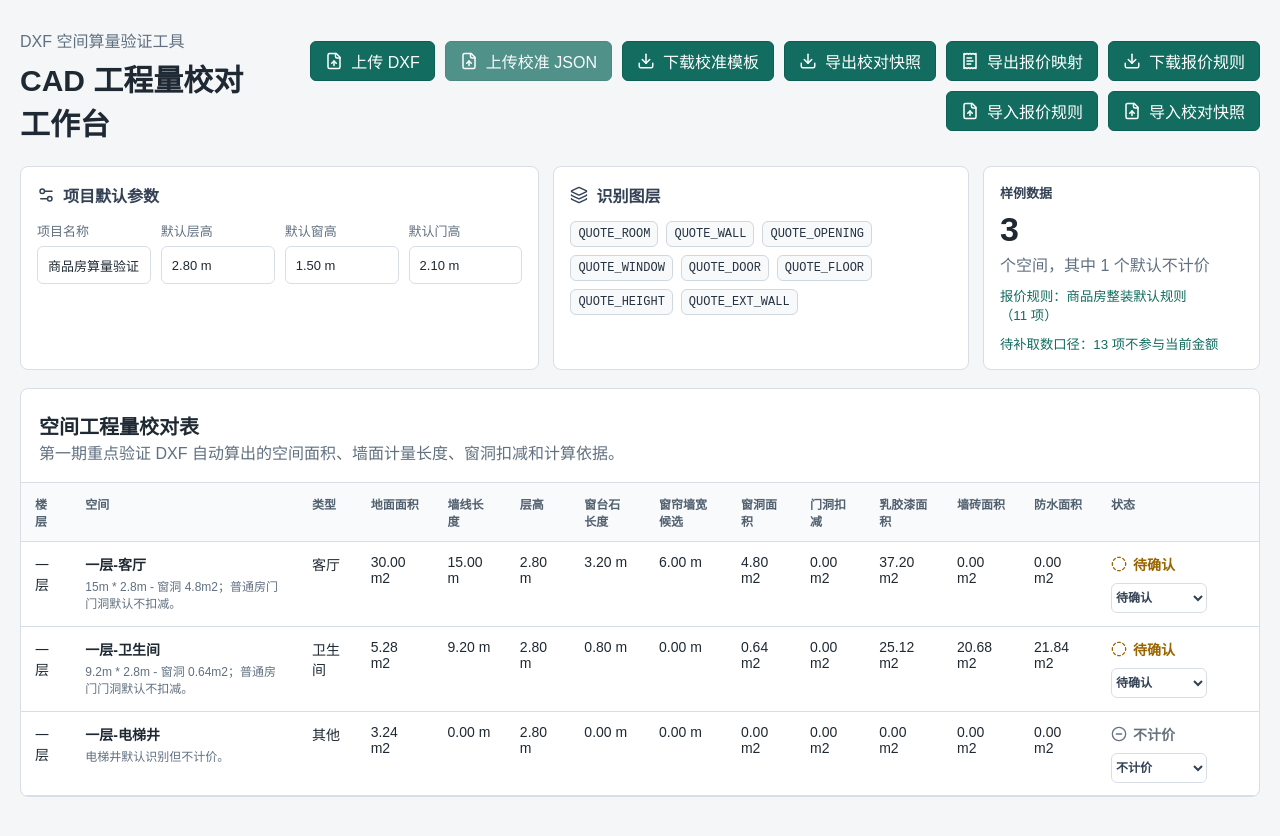
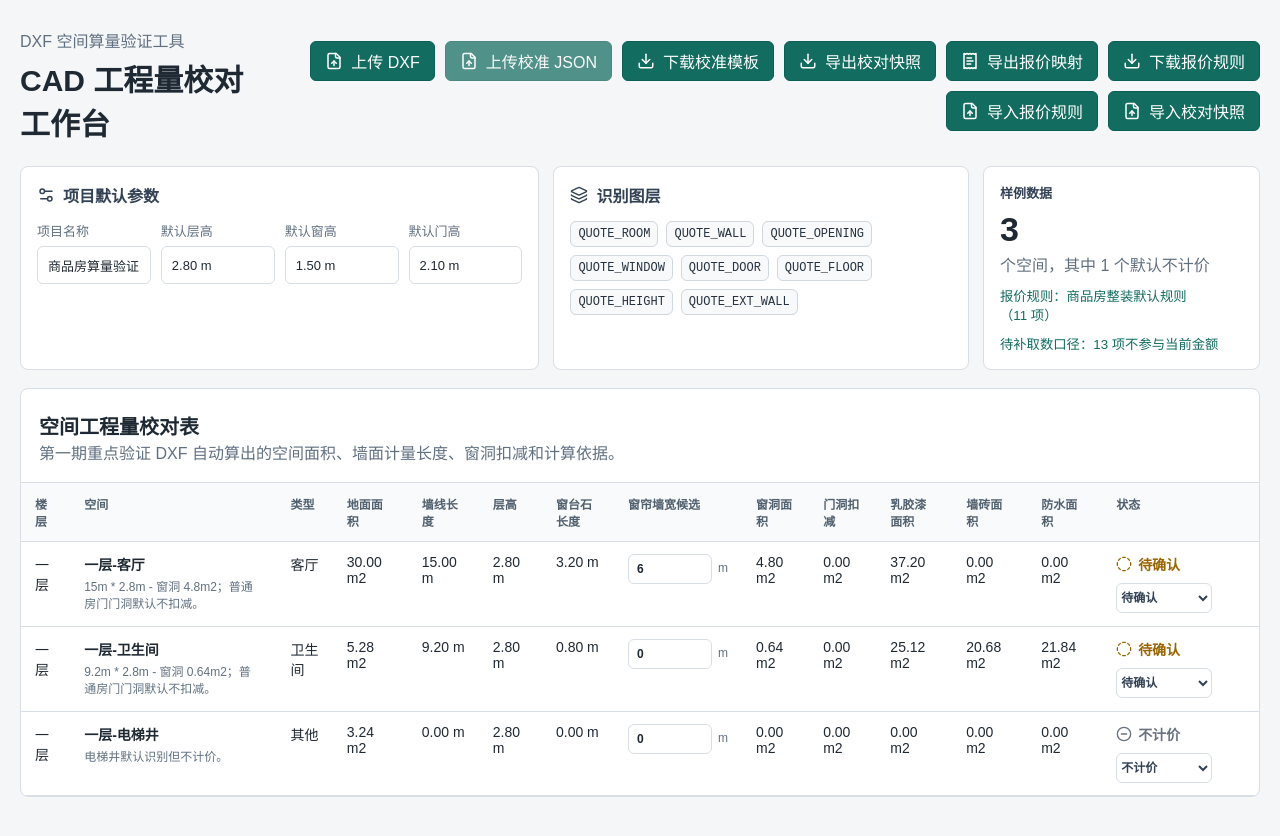
Before and after one commit to giwawe/G-cad-budget-program, a Next.js app in the folder apps/web/: page / in a window 1280 px wide. Shown: the top 836 px of the page. Built offline with nearby package versions, Linux system fonts and the light colour scheme.

Commit message:
feat: allow curtain wall width calibration

```diff
--- a/apps/web/app/globals.css
+++ b/apps/web/app/globals.css
@@ -732,6 +732,28 @@ td .differenceValue {
   font-weight: 700;
 }
 
+.inlineNumberField {
+  display: inline-flex;
+  align-items: center;
+  grid-template-columns: none;
+  gap: 6px;
+  color: #334155;
+}
+
+.inlineNumberField input {
+  width: 84px;
+  min-height: 30px;
+  padding: 0 8px;
+  font-size: 12px;
+  font-weight: 700;
+}
+
+.inlineNumberField span {
+  margin: 0;
+  color: var(--muted);
+  font-size: 12px;
+}
+
 @media (max-width: 960px) {
   main {
     width: min(100vw - 24px, 1360px);
--- a/apps/web/components/quantity-table.tsx
+++ b/apps/web/components/quantity-table.tsx
@@ -37,10 +37,12 @@ export function QuantityTable({
   rows,
   differences = [],
   onChangeStatus,
+  onChangeCurtainWallWidth,
 }: {
   rows: QuantityRow[];
   differences?: CalibrationDifference[];
   onChangeStatus?: (spaceName: string, status: ReviewStatus) => void;
+  onChangeCurtainWallWidth?: (spaceName: string, widthM: number) => void;
 }) {
   const differencesByCell = indexDifferencesByCell(differences);
 
@@ -98,7 +100,21 @@ export function QuantityTable({
                 <DifferenceValue difference={windowsillDifference} />
               </td>
               <td className={differenceClass(curtainWallDifference)}>
-                {row.curtainWallWidthM.toFixed(2)} m
+                {onChangeCurtainWallWidth ? (
+                  <label className="inlineNumberField">
+                    <input
+                      aria-label={`${row.spaceName} 窗帘墙宽候选`}
+                      min="0"
+                      step="0.01"
+                      type="number"
+                      value={row.curtainWallWidthM}
+                      onChange={(event) => onChangeCurtainWallWidth(row.spaceName, Number(event.target.value))}
+                    />
+                    <span>m</span>
+                  </label>
+                ) : (
+                  `${row.curtainWallWidthM.toFixed(2)} m`
+                )}
                 <DifferenceValue difference={curtainWallDifference} />
               </td>
               <td className={differenceClass(windowAreaDifference)}>
--- a/apps/web/components/upload-workbench.tsx
+++ b/apps/web/components/upload-workbench.tsx
@@ -6,7 +6,7 @@ import { DrawingReview } from "@/components/drawing-review";
 import { QuantityTable } from "@/components/quantity-table";
 import { calibrationTemplateFileName, quantityRowsToCalibrationTemplate } from "@/lib/calibration-template";
 import { quantityRowAnchorHref } from "@/lib/quantity-row-anchor";
-import { updateQuantityRowStatus } from "@/lib/quantity-row-status";
+import { updateQuantityRowCurtainWallWidth, updateQuantityRowStatus } from "@/lib/quantity-row-status";
 import {
   apartmentPendingQuoteMetrics,
   buildQuoteMapping,
@@ -380,6 +380,15 @@ export function UploadWorkbench({ initialRows }: { initialRows: QuantityRow[] })
     setMessage(`${spaceName} 状态已更新为 ${statusLabels[status]}`);
   }
 
+  function handleChangeCurtainWallWidth(spaceName: string, widthM: number) {
+    if (!Number.isFinite(widthM)) {
+      return;
+    }
+    setRows((current) => updateQuantityRowCurtainWallWidth(current, spaceName, widthM));
+    setGeneratedQuoteMapping(null);
+    setMessage(`${spaceName} 窗帘墙宽候选已更新`);
+  }
+
   function handleRenameSpace(index: number, name: string) {
     const trimmedName = name.trim();
     if (!trimmedName) {
@@ -744,7 +753,7 @@ export function UploadWorkbench({ initialRows }: { initialRows: QuantityRow[] })
             <p>第一期重点验证 DXF 自动算出的空间面积、墙面计量长度、窗洞扣减和计算依据。</p>
           </div>
         </div>
-        <QuantityTable rows={rows} differences={comparison?.differences ?? []} onChangeStatus={handleChangeStatus} />
+        <QuantityTable rows={rows} differences={comparison?.differences ?? []} onChangeStatus={handleChangeStatus} onChangeCurtainWallWidth={handleChangeCurtainWallWidth} />
       </section>
     </main>
   );
--- a/apps/web/lib/quantity-row-status.ts
+++ b/apps/web/lib/quantity-row-status.ts
@@ -3,3 +3,8 @@ import type { QuantityRow, ReviewStatus } from "./types";
 export function updateQuantityRowStatus(rows: QuantityRow[], spaceName: string, status: ReviewStatus): QuantityRow[] {
   return rows.map((row) => (row.spaceName === spaceName ? { ...row, status } : row));
 }
+
+export function updateQuantityRowCurtainWallWidth(rows: QuantityRow[], spaceName: string, widthM: number): QuantityRow[] {
+  const curtainWallWidthM = Math.round(Math.max(widthM, 0) * 100) / 100;
+  return rows.map((row) => (row.spaceName === spaceName ? { ...row, curtainWallWidthM } : row));
+}
```
Also changed, not shown: 4 other files (tests, documents, lock files or other folders).
